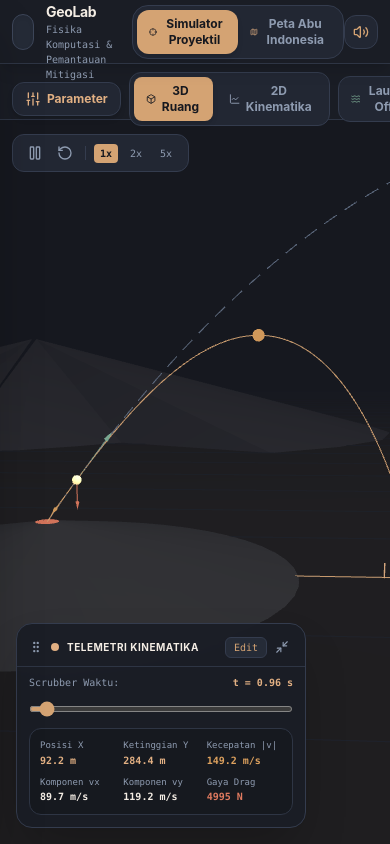
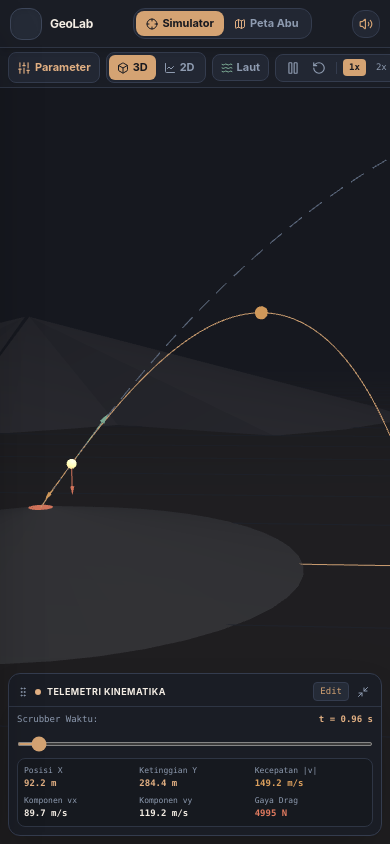
Before and after one commit to Izerrr/Simulasi-Gerak-Proyektil-Gunung-Krakatau, a plain HTML site: page index.html in a window 390 px wide. Drawn offline with nearby package versions, Linux system fonts and the light colour scheme; animation ran at ten frames a second.

Commit message:
Enhance mobile experience by hiding horizontal scrollbars and improving layout responsiveness

```diff
--- a/index.html
+++ b/index.html
@@ -121,9 +121,18 @@
       .leaflet-popup-tip {
         background: #252b37 !important;
       }
+
+      /* Mencegah scrollbar tampak kotor di mobile saat scroll horizontal */
+      .no-scrollbar::-webkit-scrollbar {
+        display: none;
+      }
+      .no-scrollbar {
+        -ms-overflow-style: none;
+        scrollbar-width: none;
+      }
     </style>
   </head>
-  <body class="h-screen w-screen overflow-hidden flex flex-col select-none relative">
+  <body class="h-[100dvh] w-full overflow-hidden flex flex-col select-none relative">
     <div id="loadingOverlay" class="fixed inset-0 z-50 bg-[#16181f] flex flex-col items-center justify-center p-6 select-none">
       <div class="relative flex items-center justify-center mb-6">
         <div class="w-20 h-20 rounded-full border-2 border-[#d4a373]/20 border-t-[#e2b083] animate-spin"></div>
@@ -148,37 +157,37 @@
       </div>
     </div>
 
-    <nav class="h-16 bg-[#1b1e26]/95 border-b border-[#2e3544] flex items-center justify-between px-3 sm:px-6 z-30 flex-shrink-0 shadow-lg">
-      <div class="flex items-center gap-3">
-        <div class="w-9 h-9 rounded-xl bg-[#252b37] border border-[#3d4659] flex items-center justify-center text-[#e2b083] shadow-inner">
-          <i data-lucide="volcano" class="w-5 h-5"></i>
+    <nav class="h-12 sm:h-14 bg-[#1b1e26]/95 border-b border-[#2e3544] flex items-center justify-between px-2.5 sm:px-5 z-30 flex-shrink-0 shadow-md">
+      <div class="flex items-center gap-2">
+        <div class="w-8 h-8 rounded-xl bg-[#252b37] border border-[#3d4659] flex items-center justify-center text-[#e2b083] shadow-inner flex-shrink-0">
+          <i data-lucide="volcano" class="w-4 h-4"></i>
         </div>
         <div>
-          <div class="flex items-center gap-2">
-            <h1 class="text-sm sm:text-base font-bold text-[#f4ede4] tracking-tight">Krakatau GeoLab</h1>
-            <span class="text-[9px] px-2 py-0.5 rounded-md bg-[#252b37] text-[#d4a373] border border-[#343c4e] font-mono font-bold hidden sm:inline">FATISDA UNS</span>
+          <div class="flex items-center gap-1.5">
+            <h1 class="text-xs sm:text-sm font-bold text-[#f4ede4] tracking-tight">GeoLab</h1>
+            <span class="text-[8px] px-1.5 py-0.2 rounded bg-[#252b37] text-[#d4a373] border border-[#343c4e] font-mono font-bold hidden sm:inline">FATISDA UNS</span>
           </div>
-          <p class="text-[10px] text-[#8e9bb0] font-mono">Fisika Komputasi &amp; Pemantauan Mitigasi</p>
+          <p class="text-[9px] text-[#8e9bb0] font-mono hidden sm:block">Fisika Komputasi</p>
         </div>
       </div>
 
-      <div class="flex items-center p-1 bg-[#222733] rounded-2xl border border-[#343c4e]">
-        <button id="navBtnSim" onclick="switchPage('simulator')" class="px-3 sm:px-4 py-1.5 rounded-xl text-xs font-bold transition-all flex items-center gap-1.5 bg-[#d4a373] text-[#16181f] shadow-md">
-          <i data-lucide="crosshair" class="w-3.5 h-3.5"></i>
-          <span>Simulator Proyektil</span>
+      <div class="flex items-center p-0.5 bg-[#222733] rounded-xl border border-[#343c4e]">
+        <button id="navBtnSim" onclick="switchPage('simulator')" class="px-2.5 sm:px-3 py-1 rounded-lg text-[11px] sm:text-xs font-bold transition-all flex items-center gap-1 bg-[#d4a373] text-[#16181f] shadow-sm whitespace-nowrap">
+          <i data-lucide="crosshair" class="w-3 h-3"></i>
+          <span>Simulator</span>
         </button>
-        <button id="navBtnAsh" onclick="switchPage('ashmap')" class="px-3 sm:px-4 py-1.5 rounded-xl text-xs font-bold transition-all flex items-center gap-1.5 text-[#8e9bb0] hover:text-[#f4ede4]">
-          <i data-lucide="map" class="w-3.5 h-3.5 text-[#e2b083]"></i>
-          <span>Peta Abu Indonesia</span>
-          <span class="w-2 h-2 rounded-full bg-[#e07a5f] animate-ping ml-0.5 hidden sm:inline"></span>
+        <button id="navBtnAsh" onclick="switchPage('ashmap')" class="px-2.5 sm:px-3 py-1 rounded-lg text-[11px] sm:text-xs font-bold transition-all flex items-center gap-1 text-[#8e9bb0] hover:text-[#f4ede4] whitespace-nowrap">
+          <i data-lucide="map" class="w-3 h-3 text-[#e2b083]"></i>
+          <span>Peta Abu</span>
+          <span class="w-1.5 h-1.5 rounded-full bg-[#e07a5f] animate-ping ml-0.5 hidden xs:inline"></span>
         </button>
       </div>
 
-      <div class="flex items-center gap-2">
-        <button id="globalMuteBtn" onclick="toggleMute()" class="p-2 rounded-xl bg-[#222733] border border-[#343c4e] text-[#d4a373] hover:text-[#f4ede4] hover:border-[#4e596b] transition-all" title="Audio Erupsi">
-          <i data-lucide="volume-2" class="w-4 h-4"></i>
+      <div class="flex items-center gap-1.5">
+        <button id="globalMuteBtn" onclick="toggleMute()" class="p-1.5 sm:p-2 rounded-xl bg-[#222733] border border-[#343c4e] text-[#d4a373] hover:text-[#f4ede4] transition-all" title="Audio Erupsi">
+          <i data-lucide="volume-2" class="w-3.5 h-3.5 sm:w-4 sm:h-4"></i>
         </button>
-        <div class="hidden lg:flex items-center gap-2 px-3 py-1.5 rounded-xl bg-[#222733] border border-[#343c4e] text-xs font-mono">
+        <div class="hidden lg:flex items-center gap-2 px-2.5 py-1 rounded-xl bg-[#222733] border border-[#343c4e] text-[11px] font-mono">
           <span class="w-2 h-2 rounded-full bg-[#81b29a] animate-pulse"></span>
           <span class="text-[#8e9bb0]">PVMBG: <b class="text-[#e2b083]" id="navVolcanoStatus">Siaga (Lvl III)</b></span>
         </div>
@@ -478,43 +487,51 @@
         </aside>
 
         <div class="flex-1 relative flex flex-col min-w-0 h-full overflow-hidden bg-[#16181f]">
-          <div class="h-14 bg-[#1b1e26]/90 backdrop-blur-md border-b border-[#2e3544] flex flex-wrap items-center justify-between gap-2 px-3 sm:px-6 py-2 absolute top-0 w-full z-20">
-            <div class="flex items-center gap-2">
-              <button onclick="toggleSidebar()" class="p-2 px-3 rounded-xl bg-[#222733] border border-[#343c4e] text-[#e2b083] hover:text-white flex items-center gap-1.5 text-xs font-bold active:scale-95 transition-all shadow-md">
-                <i data-lucide="sliders" class="w-4 h-4"></i>
+          <!-- Bar Kontrol Ramping & Anti-Tumpuk (Single-Row Horizontally Scrollable on Mobile) -->
+          <div class="h-10 sm:h-12 bg-[#1b1e26]/95 backdrop-blur-md border-b border-[#2e3544] flex items-center justify-between gap-1.5 px-2 sm:px-4 py-1 absolute top-0 w-full z-20 overflow-x-auto no-scrollbar">
+            <div class="flex items-center gap-1.5 flex-shrink-0">
+              <button
+                onclick="toggleSidebar()"
+                class="p-1.5 px-2 sm:px-2.5 rounded-lg bg-[#222733] border border-[#343c4e] text-[#e2b083] hover:text-white flex items-center gap-1 text-[11px] sm:text-xs font-bold active:scale-95 transition-all shadow-sm"
+              >
+                <i data-lucide="sliders" class="w-3.5 h-3.5"></i>
                 <span>Parameter</span>
               </button>
 
-              <div class="flex items-center gap-1 bg-[#222733] p-1 rounded-xl border border-[#343c4e]">
-                <button id="btnView3D" onclick="setViewMode('3D')" class="px-3 py-1.5 rounded-lg text-xs font-bold transition-all flex items-center gap-1 bg-[#d4a373] text-[#16181f] shadow-md">
-                  <i data-lucide="box" class="w-3.5 h-3.5"></i> 3D Ruang
+              <div class="flex items-center p-0.5 bg-[#222733] rounded-lg border border-[#343c4e]">
+                <button id="btnView3D" onclick="setViewMode('3D')" class="px-2 sm:px-2.5 py-1 rounded-md text-[11px] sm:text-xs font-bold transition-all flex items-center gap-1 bg-[#d4a373] text-[#16181f] shadow-sm">
+                  <i data-lucide="box" class="w-3 h-3"></i> 3D
                 </button>
-                <button id="btnView2D" onclick="setViewMode('2D')" class="px-3 py-1.5 rounded-lg text-xs font-bold transition-all flex items-center gap-1 text-[#8e9bb0] hover:text-[#f4ede4]">
-                  <i data-lucide="line-chart" class="w-3.5 h-3.5"></i> 2D Kinematika
+                <button id="btnView2D" onclick="setViewMode('2D')" class="px-2 sm:px-2.5 py-1 rounded-md text-[11px] sm:text-xs font-bold transition-all flex items-center gap-1 text-[#8e9bb0] hover:text-[#f4ede4]">
+                  <i data-lucide="line-chart" class="w-3 h-3"></i> 2D
                 </button>
               </div>
 
-              <button id="btnToggleWater" onclick="toggleWaterSurface()" class="px-3 py-1.5 rounded-xl text-xs font-bold transition-all flex items-center gap-1.5 bg-[#222733] border border-[#343c4e] text-[#8e9bb0] hover:text-[#f4ede4]">
-                <i data-lucide="waves" class="w-3.5 h-3.5 text-[#81b29a]"></i>
-                <span id="waterToggleText">Laut: Off</span>
+              <button
+                id="btnToggleWater"
+                onclick="toggleWaterSurface()"
+                class="px-2 sm:px-2.5 py-1 rounded-lg text-[11px] sm:text-xs font-bold transition-all flex items-center gap-1 bg-[#222733] border border-[#343c4e] text-[#8e9bb0] hover:text-[#f4ede4]"
+              >
+                <i data-lucide="waves" class="w-3 h-3 text-[#81b29a]"></i>
+                <span id="waterToggleText">Laut</span>
               </button>
             </div>
 
-            <div class="flex items-center gap-1.5 bg-[#222733] px-2.5 py-1.5 rounded-xl border border-[#343c4e]">
+            <div class="flex items-center gap-1 bg-[#222733] px-1.5 py-0.5 rounded-lg border border-[#343c4e] flex-shrink-0">
               <button id="btnPlayPause" onclick="togglePlayPause()" class="text-[#8e9bb0] hover:text-[#e2b083] p-1" title="Jeda/Lanjut">
-                <i data-lucide="pause" class="w-4 h-4"></i>
+                <i data-lucide="pause" class="w-3.5 h-3.5"></i>
               </button>
               <button onclick="restartAnimation()" class="text-[#8e9bb0] hover:text-[#e2b083] p-1" title="Ulangi">
-                <i data-lucide="rotate-ccw" class="w-4 h-4"></i>
+                <i data-lucide="rotate-ccw" class="w-3.5 h-3.5"></i>
               </button>
-              <div class="h-3.5 w-px bg-[#343c4e] mx-0.5"></div>
-              <button onclick="setSpeed(1)" id="spd_1" class="px-1.5 py-0.5 rounded text-[10px] font-mono bg-[#d4a373] text-[#16181f] font-bold">1x</button>
-              <button onclick="setSpeed(2)" id="spd_2" class="px-1.5 py-0.5 rounded text-[10px] font-mono text-[#8e9bb0] hover:text-[#f4ede4]">2x</button>
-              <button onclick="setSpeed(5)" id="spd_5" class="px-1.5 py-0.5 rounded text-[10px] font-mono text-[#8e9bb0] hover:text-[#f4ede4]">5x</button>
+              <div class="h-3 w-px bg-[#343c4e] mx-0.5"></div>
+              <button onclick="setSpeed(1)" id="spd_1" class="px-1.5 py-0.5 rounded text-[9px] sm:text-[10px] font-mono bg-[#d4a373] text-[#16181f] font-bold">1x</button>
+              <button onclick="setSpeed(2)" id="spd_2" class="px-1.5 py-0.5 rounded text-[9px] sm:text-[10px] font-mono text-[#8e9bb0] hover:text-[#f4ede4]">2x</button>
+              <button onclick="setSpeed(5)" id="spd_5" class="px-1.5 py-0.5 rounded text-[9px] sm:text-[10px] font-mono text-[#8e9bb0] hover:text-[#f4ede4]">5x</button>
             </div>
           </div>
 
-          <div class="flex-1 relative min-h-0 pt-14">
+          <div class="flex-1 relative min-h-0 pt-10 sm:pt-12">
             <div id="threeContainer" class="w-full h-full bg-[#16181f] cursor-grab active:cursor-grabbing overflow-hidden"></div>
 
             <div id="canvas2DContainer" class="w-full h-full bg-[#16181f] flex items-center justify-center p-2 sm:p-4 hidden relative">
@@ -554,60 +571,68 @@
             </div>
           </div>
 
-          <div id="floatingHudCard" class="absolute bottom-4 left-4 bg-[#1b1e26]/95 backdrop-blur-md border border-[#343c4e] rounded-2xl shadow-2xl z-30 transition-shadow">
-            <div id="hudDragHandle" class="p-3 pb-2 flex items-center justify-between border-b border-[#2e3544] cursor-grab active:cursor-grabbing select-none">
-              <div class="flex items-center gap-2">
-                <i data-lucide="grip-vertical" class="w-3.5 h-3.5 text-[#8e9bb0]"></i>
-                <span class="w-2 h-2 rounded-full bg-[#e2b083]"></span>
-                <h3 class="text-[10px] sm:text-xs font-bold text-[#f4ede4] uppercase tracking-wider">Telemetri Kinematika</h3>
+          <div
+            id="floatingHudCard"
+            class="absolute bottom-2 left-2 right-2 sm:right-auto sm:left-4 sm:bottom-4 bg-[#1b1e26]/95 backdrop-blur-md border border-[#343c4e] rounded-xl sm:rounded-2xl shadow-2xl z-30 transition-shadow duration-200"
+          >
+            <div id="hudDragHandle" class="p-2 sm:p-2.5 pb-1 sm:pb-2 flex items-center justify-between border-b border-[#2e3544] cursor-grab active:cursor-grabbing select-none">
+              <div class="flex items-center gap-1.5">
+                <i data-lucide="grip-vertical" class="w-3 h-3 text-[#8e9bb0]"></i>
+                <span class="w-1.5 h-1.5 rounded-full bg-[#e2b083]"></span>
+                <h3 class="text-[9px] sm:text-xs font-bold text-[#f4ede4] uppercase tracking-wider">Telemetri Kinematika</h3>
               </div>
               <div class="flex items-center gap-1">
-                <button onclick="toggleSidebar(true)" class="px-2 py-0.5 text-[10px] font-mono text-[#d4a373] hover:text-white rounded-md bg-[#252b37] border border-[#343c4e]">Edit</button>
-                <button onclick="toggleHudMinimize(event)" class="p-1 text-[#8e9bb0] hover:text-white rounded-lg hover:bg-[#252b37]">
-                  <i id="hudMinimizeIcon" data-lucide="minimize-2" class="w-3.5 h-3.5"></i>
+                <button onclick="toggleSidebar(true)" class="px-1.5 py-0.5 text-[9px] sm:text-[10px] font-mono text-[#d4a373] hover:text-white rounded bg-[#252b37] border border-[#343c4e]">Edit</button>
+                <button onclick="toggleHudMinimize(event)" class="p-1 text-[#8e9bb0] hover:text-white rounded hover:bg-[#252b37]">
+                  <i id="hudMinimizeIcon" data-lucide="minimize-2" class="w-3 h-3 sm:w-3.5 sm:h-3.5"></i>
                 </button>
               </div>
             </div>
 
-            <div id="hudCompactPill" class="hidden px-3 py-2 flex items-center gap-3 text-[11px] font-mono text-[#e2b083]">
-              <span>t: <b id="pill_t" class="text-white">0.0s</b></span>
-              <span>X: <b id="pill_x" class="text-white">0m</b></span>
-              <span>Y: <b id="pill_y" class="text-white">0m</b></span>
-              <span>|v|: <b id="pill_v" class="text-[#dda15e]">0m/s</b></span>
+            <div id="hudCompactPill" class="hidden px-2.5 py-1.5 flex items-center justify-between gap-2 text-[10px] sm:text-[11px] font-mono text-[#e2b083]">
+              <div class="flex items-center gap-2 overflow-x-auto no-scrollbar">
+                <span>t: <b id="pill_t" class="text-white">0.0s</b></span>
+                <span>X: <b id="pill_x" class="text-white">0m</b></span>
+                <span>Y: <b id="pill_y" class="text-white">0m</b></span>
+                <span>|v|: <b id="pill_v" class="text-[#dda15e]">0m/s</b></span>
+              </div>
+              <button onclick="toggleHudMinimize(event)" class="text-[#8e9bb0] hover:text-white p-0.5">
+                <i data-lucide="maximize-2" class="w-3 h-3"></i>
+              </button>
             </div>
 
-            <div id="hudFullContent" class="p-3 pt-2 space-y-2.5 w-72 sm:w-80">
+            <div id="hudFullContent" class="p-2 sm:p-3 pt-1.5 sm:pt-2 space-y-1.5 sm:space-y-2 w-full sm:w-80">
               <div>
-                <div class="flex justify-between items-center text-[10px] font-mono text-[#8e9bb0] mb-1">
+                <div class="flex justify-between items-center text-[9px] sm:text-[10px] font-mono text-[#8e9bb0] mb-0.5">
                   <span>Scrubber Waktu:</span>
                   <span id="scrubberTimeLabel" class="text-[#e2b083] font-bold">t = 0.00 s</span>
                 </div>
-                <input type="range" id="timeScrubber" min="0" max="100" step="0.05" value="0" oninput="onScrubTime(+this.value)" class="w-full cursor-pointer h-1.5 bg-[#252b37] rounded-lg" />
+                <input type="range" id="timeScrubber" min="0" max="100" step="0.05" value="0" oninput="onScrubTime(+this.value)" class="w-full cursor-pointer h-1 sm:h-1.5 bg-[#252b37] rounded-lg" />
               </div>
 
-              <div class="grid grid-cols-3 gap-2 text-[10px] sm:text-[11px] font-mono bg-[#16181f]/80 p-2.5 rounded-xl border border-[#2e3544]">
+              <div class="grid grid-cols-3 gap-1 sm:gap-2 text-[9px] sm:text-[11px] font-mono bg-[#16181f]/80 p-1.5 sm:p-2 rounded-lg sm:rounded-xl border border-[#2e3544]">
                 <div>
-                  <span class="text-[#8e9bb0] block text-[9px]">Posisi X</span>
+                  <span class="text-[#8e9bb0] block text-[8px] sm:text-[9px]">Posisi X</span>
                   <span id="hud_x" class="font-bold text-[#e2b083]">0.0 m</span>
                 </div>
                 <div>
-                  <span class="text-[#8e9bb0] block text-[9px]">Ketinggian Y</span>
+                  <span class="text-[#8e9bb0] block text-[8px] sm:text-[9px]">Ketinggian Y</span>
                   <span id="hud_y" class="font-bold text-[#e2b083]">0.0 m</span>
                 </div>
                 <div>
-                  <span class="text-[#8e9bb0] block text-[9px]">Kecepatan |v|</span>
+                  <span class="text-[#8e9bb0] block text-[8px] sm:text-[9px]">Kecepatan |v|</span>
                   <span id="hud_v" class="font-bold text-[#dda15e]">0.0 m/s</span>
                 </div>
                 <div>
-                  <span class="text-[#8e9bb0] block text-[9px]">Komponen vx</span>
+                  <span class="text-[#8e9bb0] block text-[8px] sm:text-[9px]">Komponen vx</span>
                   <span id="hud_vx" class="font-bold text-[#f4ede4]">0.0 m/s</span>
                 </div>
                 <div>
-                  <span class="text-[#8e9bb0] block text-[9px]">Komponen vy</span>
+                  <span class="text-[#8e9bb0] block text-[8px] sm:text-[9px]">Komponen vy</span>
                   <span id="hud_vy" class="font-bold text-[#f4ede4]">0.0 m/s</span>
                 </div>
                 <div>
-                  <span class="text-[#8e9bb0] block text-[9px]">Gaya Drag</span>
+                  <span class="text-[#8e9bb0] block text-[8px] sm:text-[9px]">Gaya Drag</span>
                   <span id="hud_fdrag" class="font-bold text-[#e07a5f]">0 N</span>
                 </div>
               </div>
```
